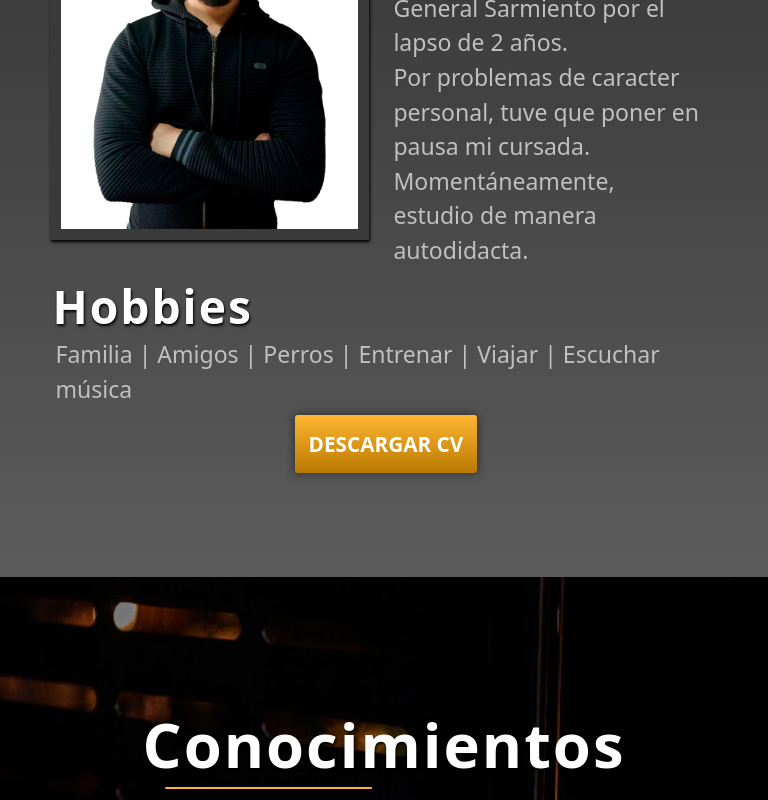
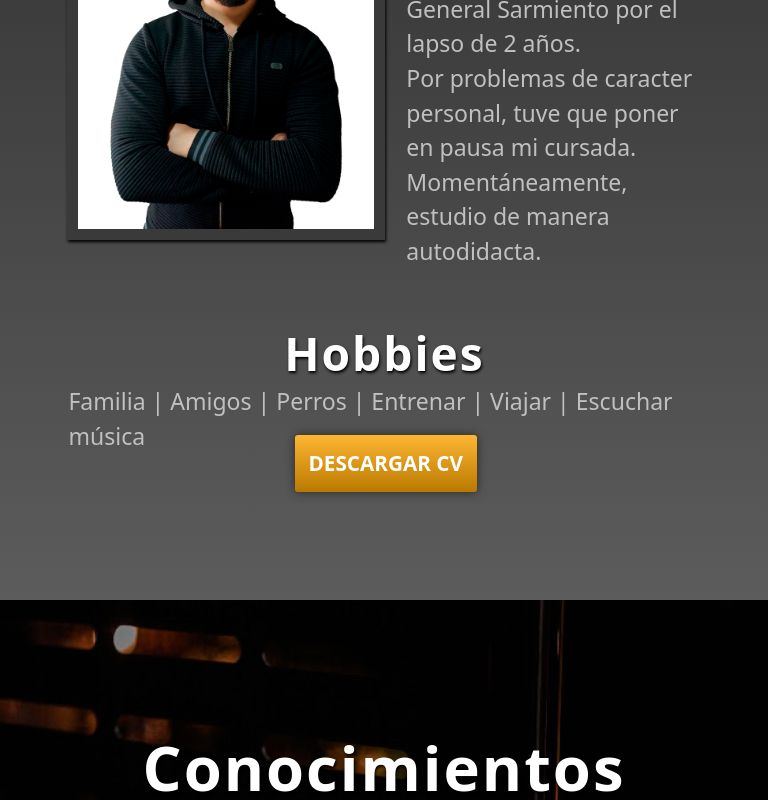
Before and after one commit to macheWasinger/portafolio, a React (Create React App) app: page / in a window 768 px wide. Shown: the part 1343-2143 px from the top of the page. Built offline with nearby package versions, Linux system fonts and the light colour scheme; a web font is replaced by a local one.

Commit message:
arreglo diseño seccion SOBRE MI

```diff
--- a/src/css/sobreMi/SobreMiDESKTOP.css
+++ b/src/css/sobreMi/SobreMiDESKTOP.css
@@ -198,3 +198,9 @@
     height: 30vw;
   }
 }
+
+@media only screen and (min-width: 1301px) and (max-width: 2560px) {
+  .container-padre_sobreMi {
+    padding-top: 1.5vw;
+  }
+}
--- a/src/css/sobreMi/SobreMiMOBILE.css
+++ b/src/css/sobreMi/SobreMiMOBILE.css
@@ -1,7 +1,8 @@
 @media screen and (max-width: 800px) {
   .container-padre_sobreMi {
-    height: 125vw;
-    padding-top: 1%;
+    height: 128vw;
+    padding-bottom: 1.5%;
+    padding-left: 3%;
     justify-content: space-around;
   }
 
@@ -41,28 +42,20 @@
     height: auto !important;
     position: relative;
     right: 44vw;
-    top: 10vw;
+    top: 12vw;
     /* background-color: green; */
   }
 
   .style-h1-sobreMi {
     font-size: 8vw;
-    right: 41%;
+    right: 45%;
     top: 5%;
   }
 
   .title-hobbies {
     font-size: 6vw;
     margin-top: 0;
-  }
-
-  .container-text_sobreMi .style-span_linea-horizontal {
-    width: 19.5vw !important;
-    height: 0.3vw !important;
-    background-color: #ffb633;
-    border-radius: 25px;
-    top: 3vw;
-    left: -19.8vw !important;
+    margin-left: 28.5vw;
   }
 
   .style-p-sobreMi {
@@ -80,6 +73,15 @@
     font-size: 3vw;
     color: rgb(192, 192, 192);
     /* left: 8%; */
+  }
+
+  .container-text_sobreMi .style-span_linea-horizontal {
+    width: 19.5vw !important;
+    height: 0.3vw !important;
+    background-color: #ffb633;
+    border-radius: 25px;
+    top: 3vw;
+    left: -20.5vw !important;
   }
 
   @keyframes animarButtonMobile {
@@ -101,7 +103,8 @@
     height: 7.5vw;
     margin-top: 55% !important;
     position: relative;
-    left: 23vw;
+    left: 20.8vw;
+    top: 2.5vw;
     /* border-radius: 0 3.4vw 0 3.4vw; */
     font-size: 2.7vw;
     box-shadow: 0 0 10px #2a2a2a;
@@ -113,7 +116,7 @@
   }
 }
 
-@media only screen and (min-width: 768px) and (max-width: 768px) {
+@media only screen and (min-width: 768px) and (max-width: 800px) {
   .container-text_sobreMi .style-span_linea-horizontal {
     top: 3.8vw;
     left: -18.8vw !important;
@@ -122,6 +125,11 @@
   .style-p-sobreMi {
     top: 11vw !important;
   }
+
+  .container__title-text-hobbies {
+    top: 16vw;
+    /* background-color: green; */
+  }
 }
 
 @media only screen and (min-width: 320px) and (max-width: 374px) {
```
